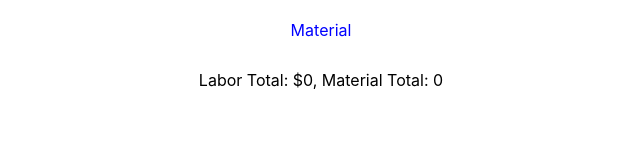
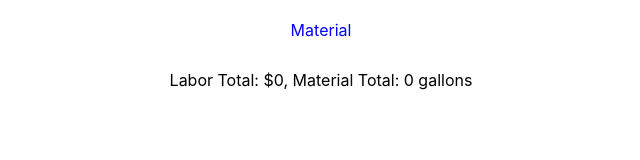
Before and after one commit to lbm128/labor-material, a React (Create React App) app: page / in a window 1280 px wide. Shown: the part 120-280 px from the top of the page, without its empty margins (319-959 px from the left). Built offline with nearby package versions, Linux system fonts and the light colour scheme; the HTML template or start-up script is replaced by a standard one.

Commit message:
refactor to use redux store

```diff
--- a/package.json
+++ b/package.json
@@ -8,8 +8,10 @@
     "@testing-library/user-event": "^13.5.0",
     "react": "^18.2.0",
     "react-dom": "^18.2.0",
+    "react-redux": "^8.1.2",
     "react-router-dom": "^6.14.2",
     "react-scripts": "5.0.1",
+    "redux": "^4.2.1",
     "web-vitals": "^2.1.4"
   },
   "scripts": {
--- a/src/App.js
+++ b/src/App.js
@@ -1,19 +1,16 @@
 import './App.css';
-import { useState, createContext } from 'react';
 import { BrowserRouter as Router, Route, Routes } from "react-router-dom";
 import Home from './components/Home';
 import Labor from './components/Labor';
 import Material from './components/Material';
 
-export const TotalsContext = createContext();
+import { Provider } from 'react-redux';
+import store from './store';
 
 function App() {
-  const initialState = { laborTotal: 0, materialTotal: 0 };
-  const store = useState(initialState);
-
   return (
     <div className="App">
-      <TotalsContext.Provider value={store}>
+      <Provider store={store}>
         <Router>
           <Routes>
             <Route path="/" element={<Home />} />
@@ -21,7 +18,7 @@ function App() {
             <Route path="/material" element={<Material />} />
           </Routes>
         </Router>
-      </TotalsContext.Provider>
+      </Provider>
     </div>
   );
 }
--- a/src/components/Home.js
+++ b/src/components/Home.js
@@ -1,9 +1,13 @@
 import { Link } from "react-router-dom";
-import { useContext } from "react";
-import { TotalsContext } from "../App";
+import { useSelector } from 'react-redux';
 
 const Home = () => {
-  const [totals, setTotals] = useContext(TotalsContext);
+  const reduxLaborTotal = useSelector(store => {
+    return store.laborTotal;
+  });
+  const reduxMaterialTotal = useSelector(store => {
+    return store.materialTotal;
+  });
 
   return (
     <div>
@@ -18,7 +22,7 @@ const Home = () => {
           <span>Material</span>
         </Link>
       </div>
-        <p>Labor Total: ${totals.laborTotal}, Material Total: {totals.materialTotal}</p>
+      <p>Labor Total: ${reduxLaborTotal}, Material Total: {reduxMaterialTotal} gallons</p>
     </div>
   );
 };
--- a/src/components/Labor.js
+++ b/src/components/Labor.js
@@ -1,21 +1,25 @@
 import { useState, useContext } from 'react';
 import { Link } from "react-router-dom";
-import { TotalsContext } from "../App";
+import { useSelector, useDispatch } from 'react-redux';
 
 const Labor = () => {
   const [length, setLength] = useState(0);
   const [width, setWidth] = useState(0);
   const [price, setPrice] = useState(0);
-  const [totals, setTotals] = useContext(TotalsContext);
+
+  const reduxLaborTotal = useSelector(store => {
+    return store.laborTotal;
+  });
+  const dispatch = useDispatch();
 
   const handleCalculate = () => {
     const calculatedTotal = (length * width * price).toFixed(2);
 
-    setTotals({...totals, laborTotal: calculatedTotal});
+    dispatch({ type: 'LABOR', calculatedLaborTotal: calculatedTotal });
   };
 
   const handleReset = () => {
-    setTotals({...totals, laborTotal: 0});
+    dispatch({ type: 'LABOR', calculatedLaborTotal: 0 });
     setLength(0);
     setWidth(0);
     setPrice(0);
@@ -43,19 +47,19 @@ const Labor = () => {
       <h1>Labor</h1>
       <div className="input-container">
         <p>$/sqft</p>
-        <input value={price} onChange={handlePrice}/>
+        <input value={price} onChange={handlePrice} />
       </div>
       <div className="input-container">
         <p>Length</p>
-        <input value={length} onChange={handleLength}/>
+        <input value={length} onChange={handleLength} />
       </div>
       <div className="input-container">
         <p>Width</p>
-        <input value={width} onChange={handleWidth}/>
+        <input value={width} onChange={handleWidth} />
       </div>
       <button onClick={handleCalculate}>Calculate</button>
       <button onClick={handleReset}>Reset</button>
-      <p>Labor price: ${totals.laborTotal}</p>
+      <p>Labor price: ${reduxLaborTotal}</p>
     </div>
   );
 };
--- a/src/components/Material.js
+++ b/src/components/Material.js
@@ -1,21 +1,25 @@
 import { useState, useContext } from 'react';
 import { Link } from "react-router-dom";
-import { TotalsContext } from "../App";
+import { useSelector, useDispatch } from 'react-redux';
 
 const Material = () => {
   const [length, setLength] = useState(0);
   const [width, setWidth] = useState(0);
   const [sqftGal, setSqftGal] = useState(0);
-  const [totals, setTotals] = useContext(TotalsContext);
+
+  const reduxMaterialTotal = useSelector(store => {
+    return store.materialTotal;
+  });
+  const dispatch = useDispatch();
 
   const handleCalculate = () => {
     const gallonsNeeded = ((length * width) / sqftGal).toFixed(2);
 
-    setTotals({...totals, materialTotal: gallonsNeeded});
+    dispatch({ type: 'MATERIAL', calculatedMaterialTotal: gallonsNeeded });
   };
 
   const handleReset = () => {
-    setTotals({...totals, materialTotal: 0});
+    dispatch({ type: 'MATERIAL', calculatedMaterialTotal: 0 });
     setLength(0);
     setWidth(0);
     setSqftGal(0);
@@ -43,19 +47,19 @@ const Material = () => {
       <h1>Material</h1>
       <div className="input-container">
         <p>sqft/gallon</p>
-        <input value={sqftGal} onChange={handleSqftGal}/>
+        <input value={sqftGal} onChange={handleSqftGal} />
       </div>
       <div className="input-container">
         <p>Length</p>
-        <input value={length} onChange={handleLength}/>
+        <input value={length} onChange={handleLength} />
       </div>
       <div className="input-container">
         <p>Width</p>
-        <input value={width} onChange={handleWidth}/>
+        <input value={width} onChange={handleWidth} />
       </div>
       <button onClick={handleCalculate}>Calculate</button>
       <button onClick={handleReset}>Reset</button>
-      <p>{totals.materialTotal} gallons required</p>
+      <p>{reduxMaterialTotal} gallons required</p>
     </div>
   );
 };
--- /dev/null
+++ b/src/store.js
@@ -0,0 +1,14 @@
+import { createStore } from 'redux';
+
+const contextReducer = (state = { laborTotal: 0, materialTotal: 0 }, action) => {
+  switch (action.type) {
+    case 'LABOR':
+      return { ...state, laborTotal: action.calculatedLaborTotal };
+    case 'MATERIAL':
+      return { ...state, materialTotal: action.calculatedMaterialTotal };
+    default:
+      return state;
+  }
+}
+
+export default createStore(contextReducer);
```
Also changed, not shown: 1 other file (tests, documents, lock files or other folders). Lines whose indentation alone changed are shown as unchanged.
